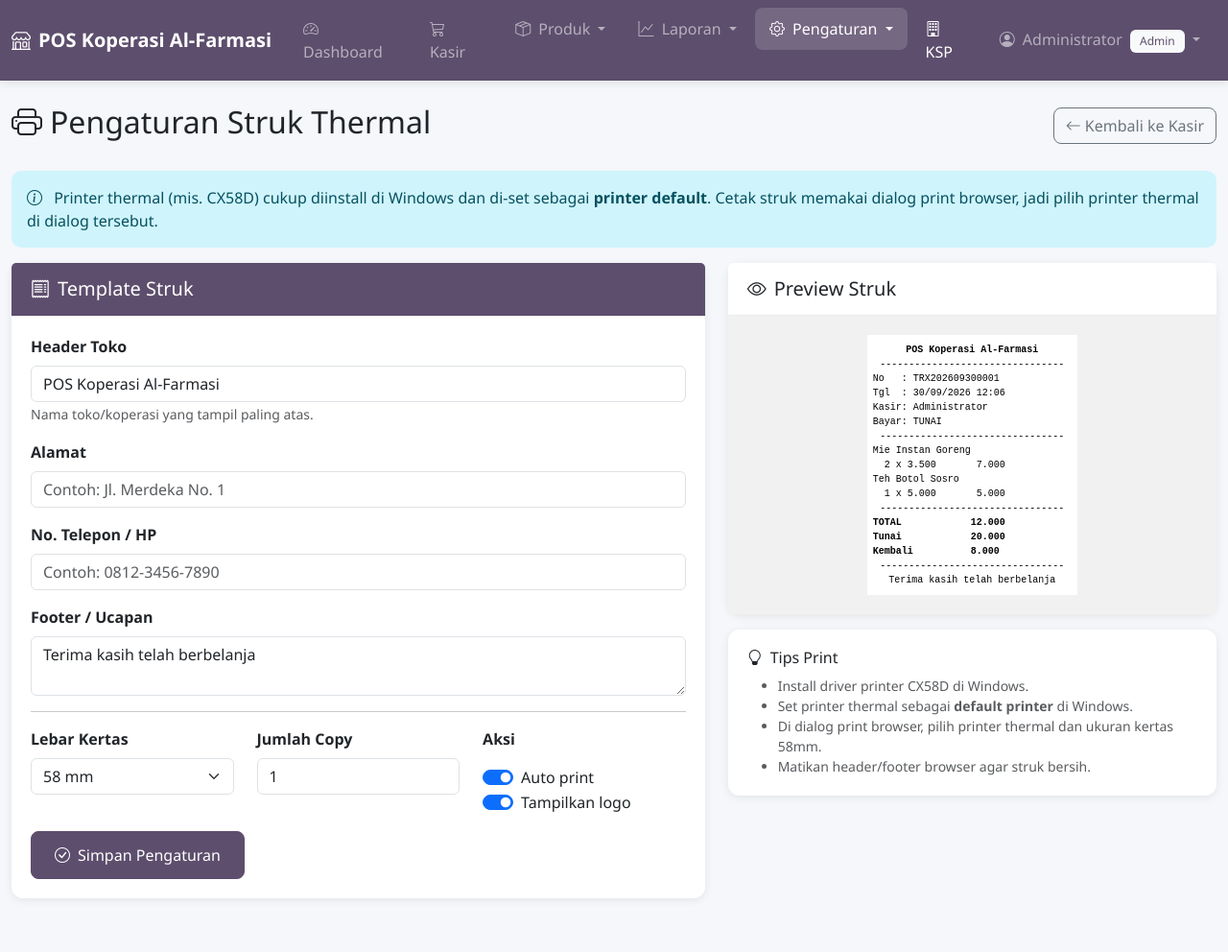
After one commit to deffan10/POS-Koperasi-Sederhana, a PHP site: page /settings-receipt.php in a window 1280 px wide. The commit adds this page. Shown: the whole page at 96% size. Run offline with PHP 8.4, Linux system fonts and the light colour scheme; a user stored in the database is signed in; data comes from the database, SQL or seed files in the repository; some libraries are stand-ins or nearby versions.

Commit message:
feat(receipt): add thermal print via browser print with settings and reprint from transactions

```diff
--- a/api/transactions.php
+++ b/api/transactions.php
@@ -109,6 +109,7 @@ function saveTransaction() {
         echo json_encode([
             'success' => true,
             'message' => 'Transaksi berhasil disimpan',
+            'id' => $transaksiId,
             'no_transaksi' => $noTransaksi,
             'kembalian' => $kembalian
         ]);
--- a/includes/header.php
+++ b/includes/header.php
@@ -116,7 +116,7 @@ $appFavicon = getSetting('app_favicon', '');
                     <?php if (isAdmin()): ?>
                     <!-- Dropdown Pengaturan -->
                     <li class="nav-item dropdown">
-                        <a class="nav-link dropdown-toggle <?= in_array(basename($_SERVER['PHP_SELF']), ['users.php', 'settings.php', 'settings-general.php']) ? 'active' : '' ?>"
+                        <a class="nav-link dropdown-toggle <?= in_array(basename($_SERVER['PHP_SELF']), ['users.php', 'settings.php', 'settings-general.php', 'settings-receipt.php']) ? 'active' : '' ?>"
                            href="#" data-bs-toggle="dropdown">
                             <i class="bi bi-gear me-1"></i> Pengaturan
                         </a>
@@ -135,6 +135,11 @@ $appFavicon = getSetting('app_favicon', '');
                             <li>
                                 <a class="dropdown-item <?= basename($_SERVER['PHP_SELF']) == 'settings.php' ? 'active' : '' ?>" href="settings.php">
                                     <i class="bi bi-credit-card me-2"></i>Pembayaran Non-Tunai
+                                </a>
+                            </li>
+                            <li>
+                                <a class="dropdown-item <?= basename($_SERVER['PHP_SELF']) == 'settings-receipt.php' ? 'active' : '' ?>" href="settings-receipt.php">
+                                    <i class="bi bi-printer me-2"></i>Struk Thermal
                                 </a>
                             </li>
                         </ul>
--- /dev/null
+++ b/settings-receipt.php
@@ -0,0 +1,219 @@
+<?php
+/**
+ * POS Koperasi Al-Farmasi
+ * Pengaturan Struk Thermal (Admin Only)
+ */
+
+require_once 'includes/auth.php';
+requireAdmin();
+
+$pageTitle = 'Pengaturan Struk';
+$message = '';
+$messageType = '';
+
+// Simpan pengaturan
+if ($_SERVER['REQUEST_METHOD'] === 'POST') {
+    requireCSRF();
+    $action = $_POST['action'] ?? '';
+
+    if ($action === 'save_receipt') {
+        $header = trim($_POST['receipt_header'] ?? '');
+        $address = trim($_POST['receipt_address'] ?? '');
+        $phone = trim($_POST['receipt_phone'] ?? '');
+        $footer = trim($_POST['receipt_footer'] ?? '');
+        $paperWidth = intval($_POST['receipt_paper_width'] ?? 58);
+        $copies = intval($_POST['receipt_copies'] ?? 1);
+        $autoPrint = isset($_POST['receipt_auto_print']) ? 1 : 0;
+        $showLogo = isset($_POST['receipt_show_logo']) ? 1 : 0;
+
+        if (!in_array($paperWidth, [58, 80])) {
+            $paperWidth = 58;
+        }
+        if ($copies < 1) {
+            $copies = 1;
+        }
+        if ($copies > 5) {
+            $copies = 5;
+        }
+
+        saveSetting('receipt_header', $header);
+        saveSetting('receipt_address', $address);
+        saveSetting('receipt_phone', $phone);
+        saveSetting('receipt_footer', $footer);
+        saveSetting('receipt_paper_width', $paperWidth);
+        saveSetting('receipt_copies', $copies);
+        saveSetting('receipt_auto_print', $autoPrint);
+        saveSetting('receipt_show_logo', $showLogo);
+
+        $message = 'Pengaturan struk berhasil disimpan!';
+        $messageType = 'success';
+    }
+}
+
+$appName = getSetting('app_name', APP_NAME);
+$logo = getSetting('app_logo', '');
+
+$header = getSetting('receipt_header', $appName);
+$address = getSetting('receipt_address', '');
+$phone = getSetting('receipt_phone', '');
+$footer = getSetting('receipt_footer', 'Terima kasih telah berbelanja');
+$paperWidth = (int)getSetting('receipt_paper_width', 58);
+$copies = (int)getSetting('receipt_copies', 1);
+$autoPrint = (int)getSetting('receipt_auto_print', 1);
+$showLogo = (int)getSetting('receipt_show_logo', 1);
+
+include 'includes/header.php';
+?>
+
+<div class="container-fluid py-4">
+    <div class="d-flex justify-content-between align-items-center mb-4">
+        <h2><i class="bi bi-printer me-2"></i>Pengaturan Struk Thermal</h2>
+        <a href="pos.php" class="btn btn-outline-secondary">
+            <i class="bi bi-arrow-left me-1"></i>Kembali ke Kasir
+        </a>
+    </div>
+
+    <?php if ($message): ?>
+    <div class="alert alert-<?= $messageType ?> alert-dismissible fade show">
+        <i class="bi bi-<?= $messageType === 'success' ? 'check-circle' : 'exclamation-circle' ?> me-2"></i>
+        <?= escape($message) ?>
+        <button type="button" class="btn-close" data-bs-dismiss="alert"></button>
+    </div>
+    <?php endif; ?>
+
+    <div class="alert alert-info">
+        <i class="bi bi-info-circle me-2"></i>
+        Printer thermal (mis. CX58D) cukup diinstall di Windows dan di-set sebagai <strong>printer default</strong>.
+        Cetak struk memakai dialog print browser, jadi pilih printer thermal di dialog tersebut.
+    </div>
+
+    <div class="row">
+        <div class="col-lg-7">
+            <div class="card">
+                <div class="card-header bg-success text-white">
+                    <h5 class="mb-0"><i class="bi bi-receipt me-2"></i>Template Struk</h5>
+                </div>
+                <div class="card-body">
+                    <form method="POST">
+                        <?= csrfField() ?>
+                        <input type="hidden" name="action" value="save_receipt">
+
+                        <div class="mb-3">
+                            <label class="form-label fw-bold">Header Toko</label>
+                            <input type="text" class="form-control" name="receipt_header"
+                                   value="<?= escape($header) ?>" placeholder="Contoh: Koperasi Al-Farmasi">
+                            <small class="text-muted">Nama toko/koperasi yang tampil paling atas.</small>
+                        </div>
+
+                        <div class="mb-3">
+                            <label class="form-label fw-bold">Alamat</label>
+                            <input type="text" class="form-control" name="receipt_address"
+                                   value="<?= escape($address) ?>" placeholder="Contoh: Jl. Merdeka No. 1">
+                        </div>
+
+                        <div class="mb-3">
+                            <label class="form-label fw-bold">No. Telepon / HP</label>
+                            <input type="text" class="form-control" name="receipt_phone"
+                                   value="<?= escape($phone) ?>" placeholder="Contoh: 0812-3456-7890">
+                        </div>
+
+                        <div class="mb-3">
+                            <label class="form-label fw-bold">Footer / Ucapan</label>
+                            <textarea class="form-control" name="receipt_footer" rows="2"
+                                      placeholder="Contoh: Terima kasih telah berbelanja"><?= escape($footer) ?></textarea>
+                        </div>
+
+                        <hr>
+
+                        <div class="row">
+                            <div class="col-md-4 mb-3">
+                                <label class="form-label fw-bold">Lebar Kertas</label>
+                                <select class="form-select" name="receipt_paper_width">
+                                    <option value="58" <?= $paperWidth === 58 ? 'selected' : '' ?>>58 mm</option>
+                                    <option value="80" <?= $paperWidth === 80 ? 'selected' : '' ?>>80 mm</option>
+                                </select>
+                            </div>
+                            <div class="col-md-4 mb-3">
+                                <label class="form-label fw-bold">Jumlah Copy</label>
+                                <input type="number" class="form-control" name="receipt_copies"
+                                       value="<?= $copies ?>" min="1" max="5">
+                            </div>
+                            <div class="col-md-4 mb-3">
+                                <label class="form-label fw-bold">Aksi</label>
+                                <div class="form-check form-switch mt-2">
+                                    <input class="form-check-input" type="checkbox" name="receipt_auto_print"
+                                           id="receipt_auto_print" value="1" <?= $autoPrint ? 'checked' : '' ?>>
+                                    <label class="form-check-label" for="receipt_auto_print">Auto print</label>
+                                </div>
+                                <div class="form-check form-switch">
+                                    <input class="form-check-input" type="checkbox" name="receipt_show_logo"
+                                           id="receipt_show_logo" value="1" <?= $showLogo ? 'checked' : '' ?>>
+                                    <label class="form-check-label" for="receipt_show_logo">Tampilkan logo</label>
+                                </div>
+                            </div>
+                        </div>
+
+                        <button type="submit" class="btn btn-success btn-lg">
+                            <i class="bi bi-check-circle me-2"></i>Simpan Pengaturan
+                        </button>
+                    </form>
+                </div>
+            </div>
+        </div>
+
+        <!-- Preview -->
+        <div class="col-lg-5">
+            <div class="card">
+                <div class="card-header bg-white">
+                    <h5 class="mb-0"><i class="bi bi-eye me-2"></i>Preview Struk</h5>
+                </div>
+                <div class="card-body text-center" style="background:#f1f1f1;">
+                    <div style="display:inline-block; background:#fff; padding:8px 6px; width:<?= $paperWidth === 80 ? '80mm' : '58mm' ?>; font-family:'Courier New',monospace; font-size:10px; color:#000; text-align:center;">
+                        <?php if ($showLogo && $logo && file_exists($logo)): ?>
+                        <img src="<?= escape($logo) ?>" alt="Logo" style="max-width:70%; max-height:50px;">
+                        <?php endif; ?>
+                        <div style="font-weight:bold;"><?= escape($header ?: $appName) ?></div>
+                        <?php if ($address): ?><div><?= escape($address) ?></div><?php endif; ?>
+                        <?php if ($phone): ?><div>Telp: <?= escape($phone) ?></div><?php endif; ?>
+                        <div><?= str_repeat('-', $paperWidth === 80 ? 42 : 32) ?></div>
+                        <div style="text-align:left;">
+                            No&nbsp;&nbsp;&nbsp;: TRX202609300001<br>
+                            Tgl&nbsp;&nbsp;: <?= date('d/m/Y H:i') ?><br>
+                            Kasir: <?= escape($_SESSION['nama_lengkap']) ?><br>
+                            Bayar: TUNAI
+                        </div>
+                        <div><?= str_repeat('-', $paperWidth === 80 ? 42 : 32) ?></div>
+                        <div style="text-align:left;">
+                            Mie Instan Goreng<br>
+                            &nbsp;&nbsp;2 x 3.500&nbsp;&nbsp;&nbsp;&nbsp;&nbsp;&nbsp;&nbsp;7.000<br>
+                            Teh Botol Sosro<br>
+                            &nbsp;&nbsp;1 x 5.000&nbsp;&nbsp;&nbsp;&nbsp;&nbsp;&nbsp;&nbsp;5.000
+                        </div>
+                        <div><?= str_repeat('-', $paperWidth === 80 ? 42 : 32) ?></div>
+                        <div style="text-align:left; font-weight:bold;">
+                            TOTAL&nbsp;&nbsp;&nbsp;&nbsp;&nbsp;&nbsp;&nbsp;&nbsp;&nbsp;&nbsp;&nbsp;&nbsp;12.000<br>
+                            Tunai&nbsp;&nbsp;&nbsp;&nbsp;&nbsp;&nbsp;&nbsp;&nbsp;&nbsp;&nbsp;&nbsp;&nbsp;20.000<br>
+                            Kembali&nbsp;&nbsp;&nbsp;&nbsp;&nbsp;&nbsp;&nbsp;&nbsp;&nbsp;&nbsp;8.000
+                        </div>
+                        <div><?= str_repeat('-', $paperWidth === 80 ? 42 : 32) ?></div>
+                        <div><?= nl2br(escape($footer)) ?></div>
+                    </div>
+                </div>
+            </div>
+
+            <div class="card mt-3">
+                <div class="card-body">
+                    <h6><i class="bi bi-lightbulb me-2"></i>Tips Print</h6>
+                    <ul class="small text-muted mb-0">
+                        <li>Install driver printer CX58D di Windows.</li>
+                        <li>Set printer thermal sebagai <strong>default printer</strong> di Windows.</li>
+                        <li>Di dialog print browser, pilih printer thermal dan ukuran kertas 58mm.</li>
+                        <li>Matikan header/footer browser agar struk bersih.</li>
+                    </ul>
+                </div>
+            </div>
+        </div>
+    </div>
+</div>
+
+<?php include 'includes/footer.php'; ?>
```
Also changed, not shown: assets/js/pos.js (+36 -0 lines), pos.php (+14 -3 lines), print-receipt.php (added, +274 -0 lines), transactions.php (+18 -7 lines).
